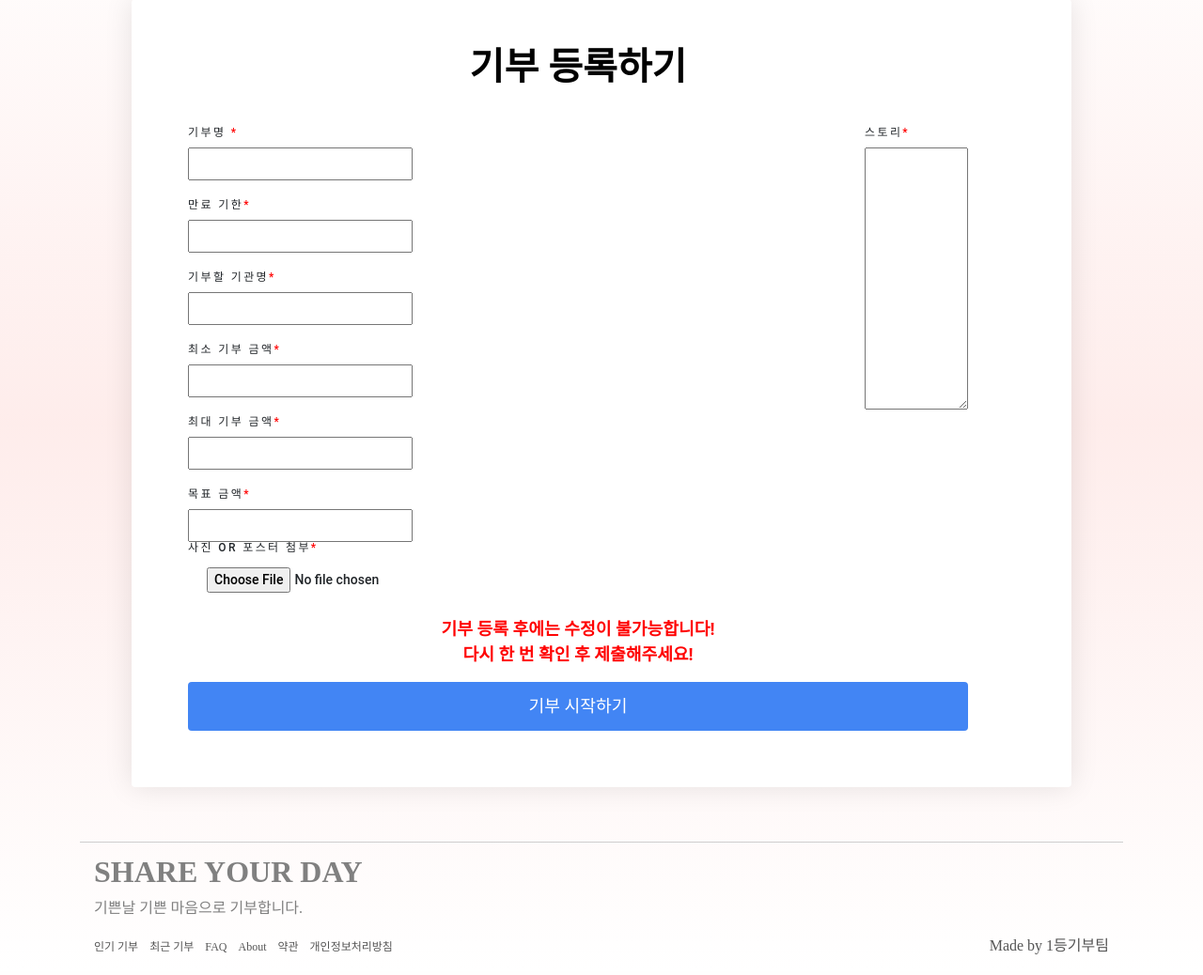
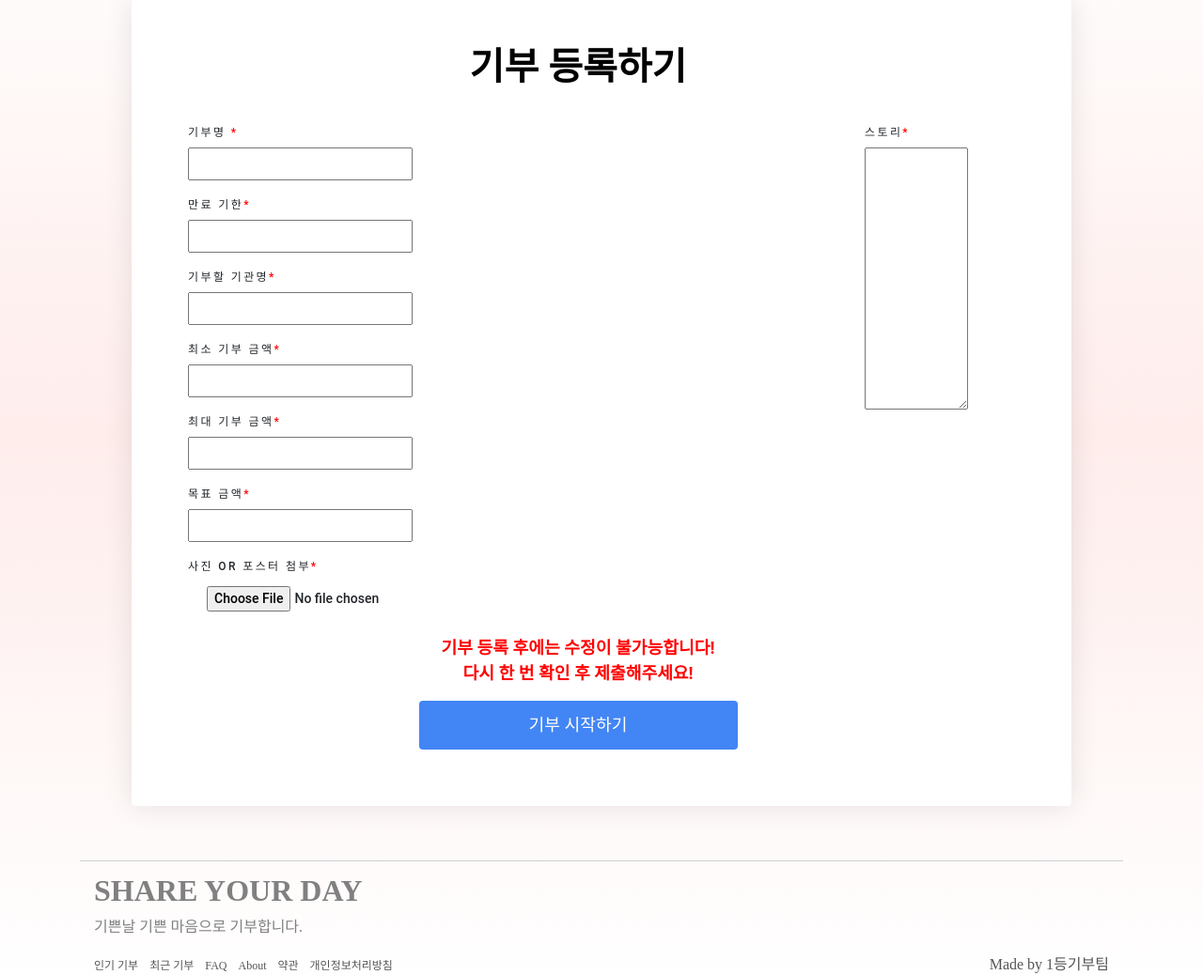
Before and after one commit to bengHak/Share-Your-Day, a Django app: template web/templates/register-fund.html in a window 1280 px wide. Shown: the part 131-1169 px from the top of the page at 94% size. Before the commit the page ends 1147 px from the top, so only its background shows below. Run offline with Django 3.2, Linux system fonts and the light colour scheme; the template is opened without the code that fills it, so the values that code supplies are empty; some libraries are stand-ins or nearby versions; some web fonts are replaced.

Commit message:
edit register fund

```diff
--- a/web/templates/register-fund.html
+++ b/web/templates/register-fund.html
@@ -57,14 +57,14 @@
               <textarea cols=100 rows=13 id="content" name="content" required="required"></textarea>
             </div>
           </div><div style="clear:both;"></div>
-          <div class="form-group required">
+          <div class="form-group required" style="margin-top: 20px;">
             <label for="contentImage">사진 or 포스터 첨부</label>
             <input  type="file"  name="contentImage" id="contentImage">
           </div>
 
           <span style="color:red; text-align: center; font-size: 1.3em; font-weight: bold;"><p>기부 등록 후에는 수정이 불가능합니다! <br>다시 한 번 확인 후 제출해주세요!</p></span>
           <div class="form-group" style="font-size:1.3em;">
-            <button type="submit">기부 시작하기</button>
+            <button type="submit" style="width: 339px; margin: auto;">기부 시작하기</button>
           </div>
 
         </form>
```
Also changed, not shown: accounts/migrations/0001_initial.py (added), accounts/migrations/__init__.py (added), static/css/about.css (line endings or trailing spaces), web/migrations/0001_initial.py (added), web/migrations/__init__.py (added).
